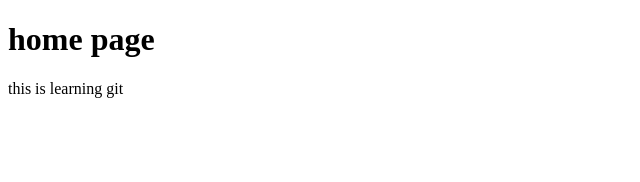
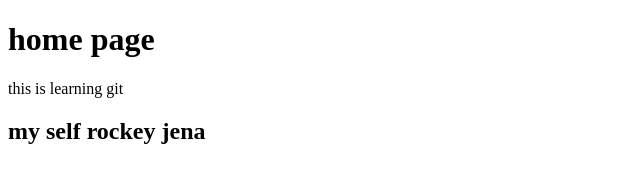
Before and after one commit to Rockey-jena/git-tuttorial, a plain HTML site: page index.html in a window 1280 px wide. Shown: the whole page, without its empty margins (0-640 px from the left). Drawn offline with Linux system fonts and the light colour scheme.

Commit message:
changes index .html

```diff
--- a/index.html
+++ b/index.html
@@ -7,5 +7,6 @@
 <body>
 <h1> home page</h1>
 <p> this is learning git </p>
+<h2>my self rockey jena</h2>
 </body>
 </html>
```
